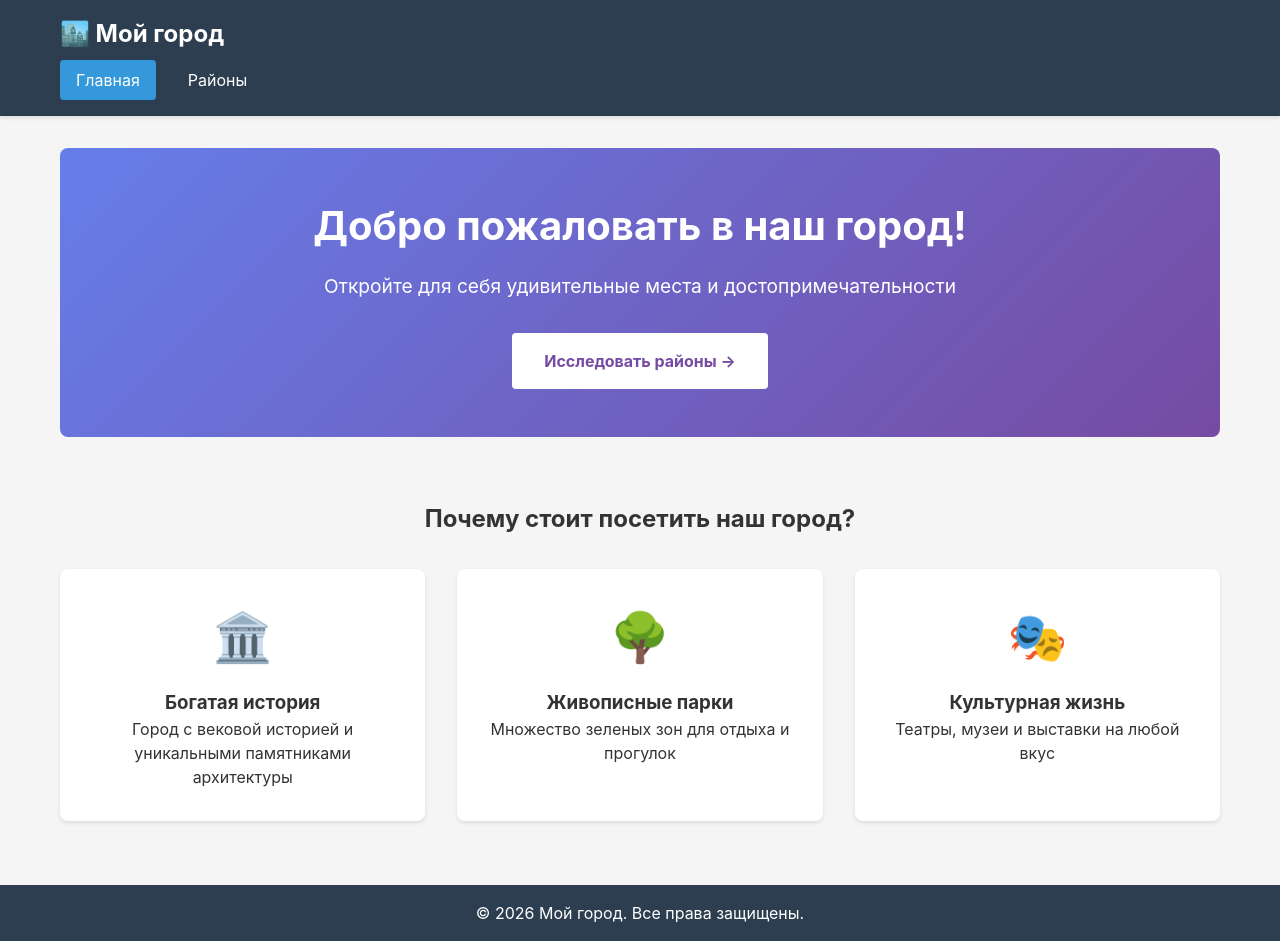
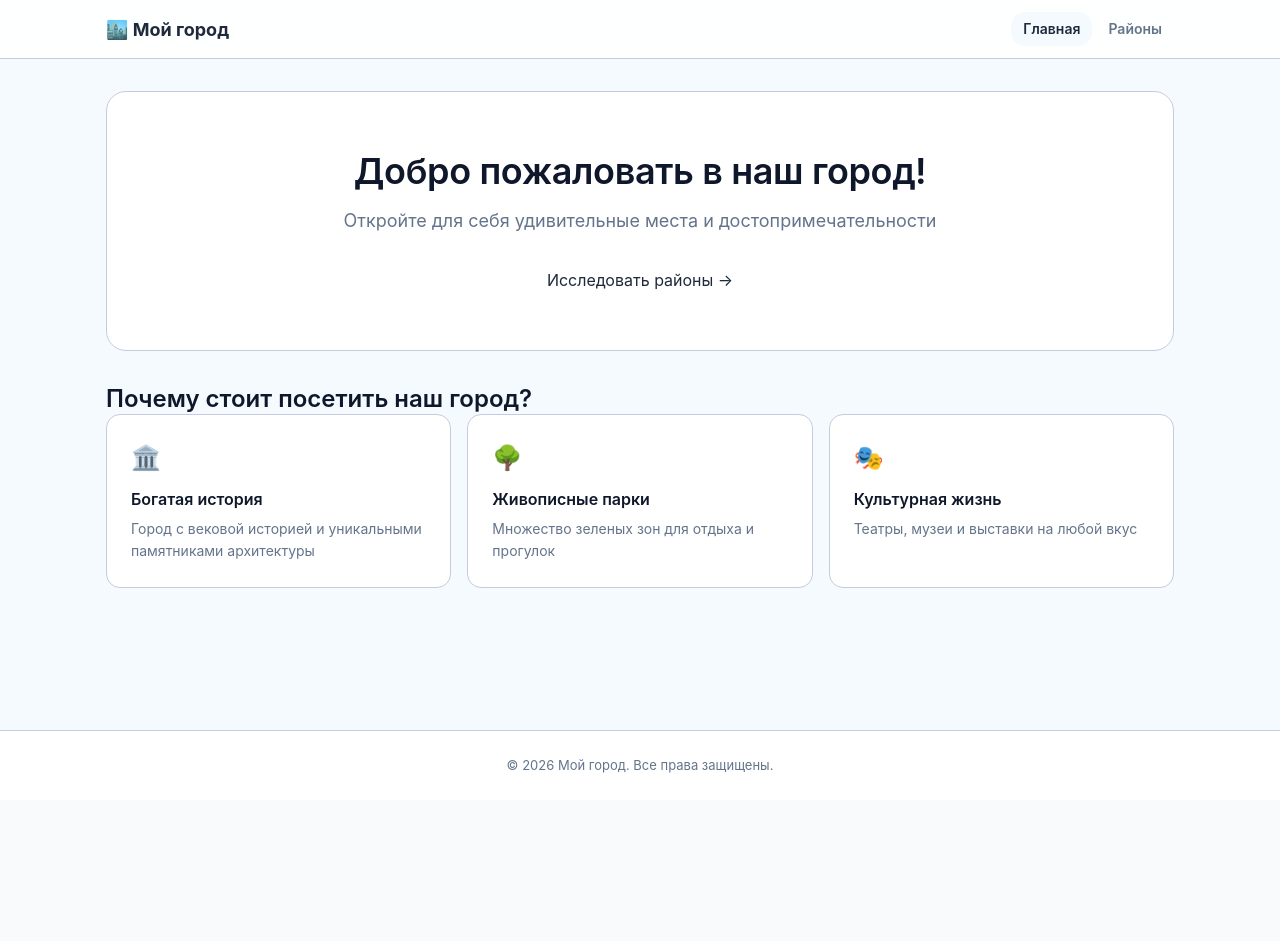
Before and after one commit to ArtemKutsan/react-30-summary-6, a React (Vite) app: page / in a window 1280 px wide. After the commit the page ends 800 px from the top, so only its background shows below. Built offline with nearby package versions, Linux system fonts and the light colour scheme.

Commit message:
update: Обновление стилей проекта

```diff
--- a/src/App.css
+++ b/src/App.css
@@ -1,34 +1,5 @@
 /* src/App.css */
 
-#root {
-  margin: 0 auto;
-  width: 100%;
-  min-height: 100dvh;
-}
-
-* {
-  margin: 0;
-  padding: 0;
-  box-sizing: border-box;
-}
-
-body {
-  font-family:
-    -apple-system, BlinkMacSystemFont, 'Segoe UI', 'Roboto', 'Oxygen', 'Ubuntu', 'Cantarell',
-    'Fira Sans', 'Droid Sans', 'Helvetica Neue', sans-serif;
-  -webkit-font-smoothing: antialiased;
-  -moz-osx-font-smoothing: grayscale;
-  background-color: #f5f5f5;
-  color: #333;
-}
-
-.container {
-  max-width: 1200px;
-  margin: 0 auto;
-  padding: 0 20px;
-}
-
-/* Стили для Layout */
 .layout {
   min-height: 100vh;
   display: flex;
@@ -36,357 +7,307 @@ body {
 }
 
 .header {
-  background-color: #2c3e50;
-  color: white;
-  padding: 1rem 0;
-  box-shadow: 0 2px 4px rgba(0, 0, 0, 0.1);
+  background-color: var(--bg-card);
+  border-bottom: 0.0625rem solid var(--border);
+  padding: 0.75rem 0;
+  position: sticky;
+  top: 0;
+  z-index: 100;
+  backdrop-filter: blur(0.5rem);
+  background-color: rgba(255, 255, 255, 0.9);
+}
+
+.header .container {
+  display: flex;
+  justify-content: space-between;
+  align-items: center;
 }
 
 .logo {
-  font-size: 1.5rem;
-  margin-bottom: 0.5rem;
+  font-size: 1.125rem;
+  font-weight: 700;
+  color: var(--text-main);
+  display: flex;
+  align-items: center;
+  gap: 0.5rem;
 }
+
 .nav {
   display: flex;
-  gap: 1rem;
+  gap: 0.25rem;
 }
+
 .nav-link {
-  color: white;
-  text-decoration: none;
-  padding: 0.5rem 1rem;
-  border-radius: 4px;
-  transition: background-color 0.3s;
+  color: var(--text-muted);
+  font-weight: 500;
+  padding: 0.375rem 0.75rem;
+  border-radius: var(--radius);
+  font-size: 0.875rem;
+  font-weight: 600;
 }
+
 .nav-link:hover {
-  background-color: #34495e;
+  color: var(--text-main);
+  background-color: var(--bg-main);
 }
+
 .nav-link.active {
-  background-color: #3498db;
+  color: var(--text-main);
+  background-color: var(--bg-main);
+  /* font-weight: 600; */
 }
+
 .main-content {
   flex: 1;
   padding: 2rem 0;
 }
+
 .footer {
-  background-color: #2c3e50;
-  color: white;
+  background-color: var(--bg-card);
+  border-top: 0.0625rem solid var(--border);
+  color: var(--text-muted);
+  padding: 1.5rem 0;
   text-align: center;
-  padding: 1rem 0;
-  margin-top: auto;
-}
-/* Общие стили для кнопок */
-.back-link {
-  display: inline-block;
-  color: #3498db;
-  text-decoration: none;
-  margin-bottom: 1rem;
-  font-size: 1rem;
-}
-.back-link:hover {
-  text-decoration: underline;
-}
-.back-button {
-  background-color: #3498db;
-  color: white;
-  border: none;
-  padding: 0.5rem 1rem;
-  border-radius: 4px;
-  cursor: pointer;
-  font-size: 1rem;
-  margin-top: 1rem;
-}
-.back-button:hover {
-  background-color: #2980b9;
+  font-size: 0.8125rem;
 }
 
-/* Home.css */
+/* Home Styles */
 .hero {
   text-align: center;
-  padding: 3rem 0;
-  background: linear-gradient(135deg, #667eea 0%, #764ba2 100%);
-  color: white;
-  border-radius: 8px;
+  padding: 3.5rem 1rem;
+  background-color: var(--bg-card);
+  border-radius: var(--radius-lg);
   margin-bottom: 2rem;
+  border: 0.0625rem solid var(--border);
 }
+
 .hero h1 {
-  font-size: 2.5rem;
-  margin-bottom: 1rem;
+  font-size: 2.25rem;
+  margin-bottom: 0.75rem;
+  letter-spacing: -0.01em;
 }
+
 .hero p {
-  font-size: 1.2rem;
+  font-size: 1.125rem;
+  color: var(--text-muted);
   margin-bottom: 2rem;
+  max-width: 37.5rem;
+  margin-inline: auto;
 }
-.cta-button {
-  display: inline-block;
-  background-color: white;
-  color: #764ba2;
-  padding: 1rem 2rem;
-  border-radius: 4px;
-  text-decoration: none;
-  font-weight: bold;
-  transition: transform 0.3s;
+
+.stats-grid {
+  display: grid;
+  grid-template-columns: repeat(auto-fit, minmax(12.5rem, 1fr));
+  gap: 1rem;
+  margin-bottom: 2.5rem;
 }
-.cta-button:hover {
-  transform: translateY(-2px);
+
+.stat-card {
+  background: var(--bg-card);
+  padding: 1.25rem;
+  border-radius: var(--radius);
+  border: 0.0625rem solid var(--border);
+  text-align: center;
 }
-.features {
-  padding: 2rem 0;
+
+.stat-value {
+  display: block;
+  font-size: 1.75rem;
+  font-weight: 700;
+  color: var(--text-main);
+  margin-bottom: 0.25rem;
 }
-.features h2 {
-  text-align: center;
-  margin-bottom: 2rem;
+
+.stat-label {
+  color: var(--text-muted);
+  font-size: 0.8125rem;
+  font-weight: 500;
+  text-transform: uppercase;
+  letter-spacing: 0.025em;
 }
+
 .features-grid {
   display: grid;
-  grid-template-columns: repeat(auto-fit, minmax(300px, 1fr));
-  gap: 2rem;
+  grid-template-columns: repeat(auto-fit, minmax(12.5rem, 1fr));
+  gap: 1rem;
+  margin-bottom: 2.5rem;
 }
+
 .feature-card {
-  background: white;
-  padding: 2rem;
-  border-radius: 8px;
-  text-align: center;
-  box-shadow: 0 2px 4px rgba(0, 0, 0, 0.1);
+  background: var(--bg-card);
+  padding: 1.5rem;
+  border-radius: var(--radius);
+  text-align: left;
+  border: 0.0625rem solid var(--border);
+  transition: border-color 0.2s;
 }
+
+.feature-card:hover {
+  border-color: var(--text-muted);
+}
+
 .feature-icon {
-  font-size: 3rem;
-  margin-bottom: 1rem;
+  font-size: 1.5rem;
+  margin-bottom: 0.75rem;
   display: block;
 }
-/* Categories.css */
-.categories h1 {
+
+.feature-card h3 {
+  font-size: 1rem;
   margin-bottom: 0.5rem;
 }
-.subtitle {
-  color: #666;
-  margin-bottom: 2rem;
+
+.feature-card p {
+  font-size: 0.875rem;
+  color: var(--text-muted);
 }
+
+/* Categories Styles */
 .categories-grid {
   display: grid;
-  grid-template-columns: repeat(auto-fit, minmax(300px, 1fr));
-  gap: 2rem;
+  grid-template-columns: repeat(auto-fit, minmax(18.75rem, 1fr));
+  gap: 1rem;
+  margin-top: 1.5rem;
 }
+
 .category-card {
-  background: white;
-  padding: 1.5rem;
-  border-radius: 8px;
-  text-decoration: none;
-  color: inherit;
-  box-shadow: 0 2px 4px rgba(0, 0, 0, 0.1);
-  transition:
-    transform 0.3s,
-    box-shadow 0.3s;
+  background: var(--bg-card);
+  padding: 1.25rem;
+  border-radius: var(--radius);
+  border: 0.0625rem solid var(--border);
+  transition: box-shadow 0.2s;
 }
+
 .category-card:hover {
-  transform: translateY(-2px);
-  box-shadow: 0 4px 8px rgba(0, 0, 0, 0.15);
+  box-shadow: var(--shadow);
 }
-.category-card h2 {
-  color: #2c3e50;
-  margin-bottom: 0.5rem;
-}
-.category-card p {
-  color: #666;
-  margin-bottom: 1rem;
-  line-height: 1.5;
-}
+
 .card-footer {
   display: flex;
   justify-content: space-between;
   align-items: center;
+  margin-top: 1.25rem;
+  padding-top: 0.75rem;
+  border-top: 0.0625rem solid var(--border);
 }
+
 .places-count {
-  background-color: #3498db;
-  color: white;
-  padding: 0.25rem 0.75rem;
-  border-radius: 4px;
-  font-size: 0.9rem;
+  font-size: 0.75rem;
+  font-weight: 600;
+  color: var(--text-muted);
+  background: var(--bg-main);
+  padding: 0.125rem 0.5rem;
+  border-radius: 0.25rem;
 }
-.view-link {
-  color: #3498db;
-  font-weight: 500;
-}
-/* Category.css */
-.category-header {
-  margin-bottom: 2rem;
-}
-.category-description {
-  color: #666;
-  font-size: 1.1rem;
-  line-height: 1.6;
-  margin-top: 1rem;
-}
-.places-section h2 {
-  margin-bottom: 1.5rem;
-}
+
+/* Place List Styles */
 .places-grid {
   display: grid;
-  grid-template-columns: repeat(auto-fit, minmax(300px, 1fr));
-  gap: 2rem;
+  grid-template-columns: repeat(auto-fit, minmax(17.5rem, 1fr));
+  gap: 1rem;
 }
+
 .place-card {
   display: flex;
-  background: white;
-  border-radius: 8px;
+  background: var(--bg-card);
+  border-radius: var(--radius);
   overflow: hidden;
-  text-decoration: none;
-  color: inherit;
-  box-shadow: 0 2px 4px rgba(0, 0, 0, 0.1);
-  transition: transform 0.3s;
+  border: 0.0625rem solid var(--border);
+  transition: transform 0.2s;
 }
+
 .place-card:hover {
-  transform: translateY(-2px);
+  transform: translateY(-0.125rem);
 }
+
 .place-emoji {
-  font-size: 3rem;
-  padding: 1rem;
-  background-color: #f8f9fa;
+  font-size: 2rem;
+  padding: 1.25rem;
+  background: var(--bg-main);
   display: flex;
   align-items: center;
   justify-content: center;
-  min-width: 100px;
+  min-width: 5rem;
 }
+
 .place-info {
   padding: 1rem;
-  flex: 1;
 }
-.place-info h3 {
-  color: #2c3e50;
-  margin-bottom: 0.5rem;
-}
-.place-info p {
-  color: #666;
-  margin-bottom: 0.5rem;
-  font-size: 0.9rem;
-  line-height: 1.4;
-}
-.view-details {
-  color: #3498db;
-  font-size: 0.9rem;
-}
-/* Place.css */
+
+/* Detail Styles */
 .place-page {
-  max-width: 800px;
+  max-width: 50rem;
   margin: 0 auto;
 }
+
 .place-detail {
-  background: white;
-  padding: 2rem;
-  border-radius: 8px;
-  box-shadow: 0 2px 4px rgba(0, 0, 0, 0.1);
-  text-align: center;
+  background: var(--bg-card);
+  padding: 2.5rem;
+  border-radius: var(--radius-lg);
+  border: 0.0625rem solid var(--border);
 }
-.place-emoji-large {
-  font-size: 6rem;
-  margin-bottom: 1rem;
+
+/* Progress Circle */
+.progress-circle-container {
+  display: flex;
+  flex-direction: column;
+  align-items: center;
+  gap: 0.75rem;
+  margin: 0.5rem 0;
 }
-.place-detail h1 {
-  color: #2c3e50;
-  margin-bottom: 1rem;
+
+.circular-progress {
+  --size: 5rem;
+  --half-size: calc(var(--size) / 2);
+  --stroke-width: 0.5rem;
+  --radius: calc(var(--half-size) - (var(--stroke-width) / 2));
+  --circumference: calc(2 * 3.1415926535 * var(--radius));
+  --dash: calc((var(--progress) * var(--circumference)) / 100);
+
+  width: var(--size);
+  height: var(--size);
 }
-.place-full-description {
-  color: #666;
-  line-height: 1.8;
-  margin-bottom: 2rem;
-  text-align: left;
+
+.circular-progress circle {
+  cx: var(--half-size);
+  cy: var(--half-size);
+  r: var(--radius);
+  stroke-width: var(--stroke-width);
+  fill: none;
+  stroke-linecap: round;
 }
-.place-meta {
-  border-top: 1px solid #eee;
-  padding-top: 1rem;
-  margin-bottom: 1rem;
-  text-align: left;
+
+.circular-progress .bg {
+  stroke: var(--bg-main);
 }
-.meta-item {
-  margin-bottom: 0.5rem;
+
+.circular-progress .fg {
+  stroke: var(--primary);
+  stroke-dasharray: var(--dash) calc(var(--circumference) - var(--dash));
+  transition: stroke-dasharray 0.5s ease;
+  transform: rotate(-90deg);
+  transform-origin: var(--half-size) var(--half-size);
 }
-.meta-label {
-  font-weight: bold;
-  color: #2c3e50;
-  margin-right: 0.5rem;
+
+.progress-text {
+  font-size: 0.875rem;
+  font-weight: 700;
+  fill: var(--text-main);
+  dominant-baseline: middle;
+  text-anchor: middle;
 }
-.meta-value {
-  color: #3498db;
-  text-decoration: none;
+
+/* Responsive adjustments */
+@media (max-width: 40rem) {
+  .header .container {
+    flex-direction: row;
+  }
+
+  .hero {
+    padding: 2.5rem 0.75rem;
+  }
+
+  .hero h1 {
+    font-size: 1.75rem;
+  }
 }
-.meta-value:hover {
-  text-decoration: underline;
-}
-.place-not-found {
-  text-align: center;
-  padding: 3rem;
-  background: white;
-  border-radius: 8px;
-  box-shadow: 0 2px 4px rgba(0, 0, 0, 0.1);
-}
-.place-not-found h2 {
-  color: #e74c3c;
-  margin-bottom: 1rem;
-}
-.place-not-found p {
-  color: #666;
-  margin-bottom: 1.5rem;
-}
-/* About.css */
-.about h1 {
-  margin-bottom: 2rem;
-}
-.about-content {
-  display: grid;
-  gap: 2rem;
-}
-.about-section {
-  background: white;
-  padding: 2rem;
-  border-radius: 8px;
-  box-shadow: 0 2px 4px rgba(0, 0, 0, 0.1);
-}
-.about-section h2 {
-  color: #2c3e50;
-  margin-bottom: 1rem;
-}
-.about-section p {
-  color: #666;
-  line-height: 1.6;
-}
-.about-section ul {
-  list-style: none;
-  padding: 0;
-}
-.about-section li {
-  padding: 0.5rem 0;
-  color: #666;
-  border-bottom: 1px solid #eee;
-}
-.about-section li:last-child {
-  border-bottom: none;
-}
-/* NotFound.css */
-.not-found {
-  text-align: center;
-  padding: 4rem 0;
-}
-.not-found h1 {
-  font-size: 6rem;
-  color: #e74c3c;
-  margin-bottom: 1rem;
-}
-.not-found h2 {
-  color: #2c3e50;
-  margin-bottom: 1rem;
-}
-.not-found p {
-  color: #666;
-  margin-bottom: 2rem;
-}
-.home-link {
-  display: inline-block;
-  background-color: #3498db;
-  color: white;
-  padding: 1rem 2rem;
-  border-radius: 4px;
-  text-decoration: none;
-  transition: background-color 0.3s;
-}
-.home-link:hover {
-  background-color: #2980b9;
-}
--- a/src/index.css
+++ b/src/index.css
@@ -1,9 +1,35 @@
-/* src/index.css */
+:root {
+  font-family:
+    'Inter',
+    system-ui,
+    -apple-system,
+    sans-serif;
+  line-height: 1.6;
+  font-weight: 400;
 
-:root {
-  font-family: system-ui, Avenir, Helvetica, Arial, sans-serif;
-  line-height: 1.5;
-  font-weight: 400;
+  color-scheme: light dark;
+  color: #334155;
+  background-color: #f8fafc;
+
+  --primary: #475569;
+  --primary-hover: #334155;
+  --accent: #3b82f6;
+
+  --bg-main: #f5faff;
+  --bg-card: #ffffff;
+  --text-main: #1e293b;
+  --text-muted: #64748b;
+  --border: #c5cae0;
+
+  --success: #65a30d;
+  --danger: #dc2626;
+
+  --shadow-sm: 0 0.0625rem 0.125rem rgba(0, 0, 0, 0.08), 0 0.125rem 0.25rem rgba(0, 0, 0, 0.04);
+
+  --shadow: 0 0.5rem 1rem rgba(0, 0, 0, 0.05), 0 1rem 2rem rgba(0, 0, 0, 0.025);
+
+  --radius: 0.875rem;
+  --radius-lg: 1.25rem;
 
   font-synthesis: none;
   text-rendering: optimizeLegibility;
@@ -12,78 +38,93 @@
 }
 
 * {
-  /* margin: 0; */
-  /* padding: 0; */
   box-sizing: border-box;
+  margin: 0;
+  padding: 0;
 }
 
 body {
   margin: 0;
-  display: flex;
-  min-width: 320px;
-  min-height: 100dvh;
-  background-color: #f5f5f5;
+  min-width: 20rem;
+  min-height: 100vh;
+  background-color: var(--bg-main);
+  color: var(--text-main);
 }
 
-main {
-  flex: 1;
-  padding: 2rem 0;
-  min-height: 100%;
+#root {
+  width: 100%;
 }
 
-section {
-  flex: 1;
-  display: flex;
-  min-height: 100%;
+a {
+  text-decoration: none;
+  color: inherit;
+  transition: all 0.2s ease;
 }
 
-img {
-  max-width: 100%;
-  height: auto;
-  display: block;
-}
-
-button {
-  background-color: #1b2856;
+button,
+.button {
+  font-family: inherit;
+  font-size: 0.875rem;
+  font-weight: 500;
+  background-color: var(--primary);
   color: white;
   border: none;
   padding: 0.5rem 1rem;
   cursor: pointer;
-  border-radius: 0.75rem;
-  min-height: 2rem;
-  min-width: 2rem;
+  border-radius: var(--radius);
+  transition: all 0.2s ease;
+  display: inline-flex;
+  align-items: center;
+  justify-content: center;
+  gap: 0.5rem;
+  text-decoration: none;
 }
 
-button:hover {
-  /* background-color: purple; */
-  opacity: 90%;
-  /* color: white; */
+button:hover,
+.button:hover {
+  background-color: var(--primary-hover);
+  /* box-shadow: var(--shadow-sm); */
+}
+
+button:active,
+.button:active {
+  transform: translateY(0.0625rem);
 }
 
 button:disabled {
-  background-color: gray;
+  background-color: #cbd5e1;
   cursor: not-allowed;
-  opacity: 0.6;
+  opacity: 0.7;
 }
 
 input[type='text'],
-input[type='email'],
-input[type='password'],
-input[type='number'],
 textarea {
-  border: 1px solid #ccc;
-  padding: 0 1rem;
-  border-radius: 0.75rem;
-  min-height: 2rem;
+  font-family: inherit;
+  font-size: 0.9375rem;
+  border: 0.0625rem solid var(--border);
+  padding: 0.5rem 0.75rem;
+  border-radius: var(--radius);
   outline: none;
-}
-input[type='number'] {
-  appearance: textfield;
+  transition: border-color 0.2s;
+  width: 100%;
+  background: white;
 }
 
-/* .container {
-  max-width: 1024px;
-  width: 100%;
+input[type='text']:focus,
+textarea:focus {
+  border-color: var(--accent);
+}
+
+.container {
+  max-width: 68.75rem; /* 1100px */
   margin: 0 auto;
-  padding: 0 2rem;
-} */
+  padding: 0 1rem;
+}
+
+h1,
+h2,
+h3 {
+  line-height: 1.3;
+  font-weight: 600;
+  color: #0f172a;
+}
```
